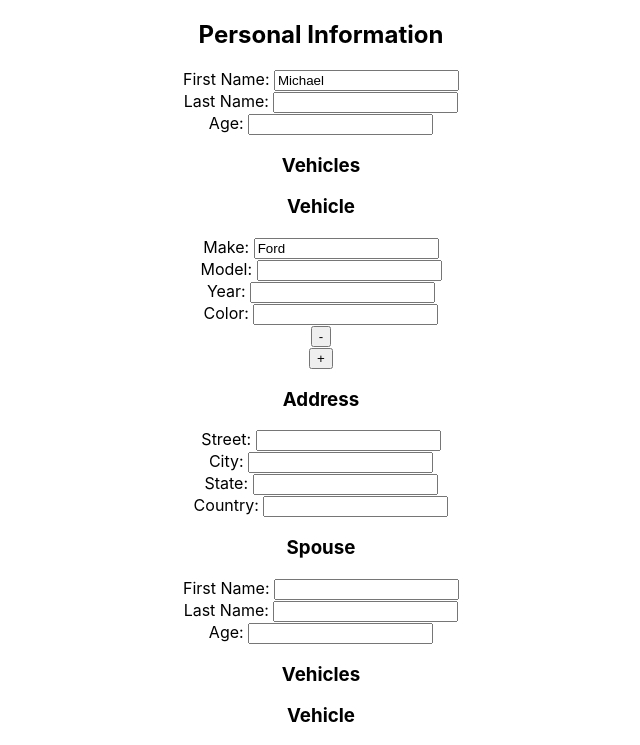
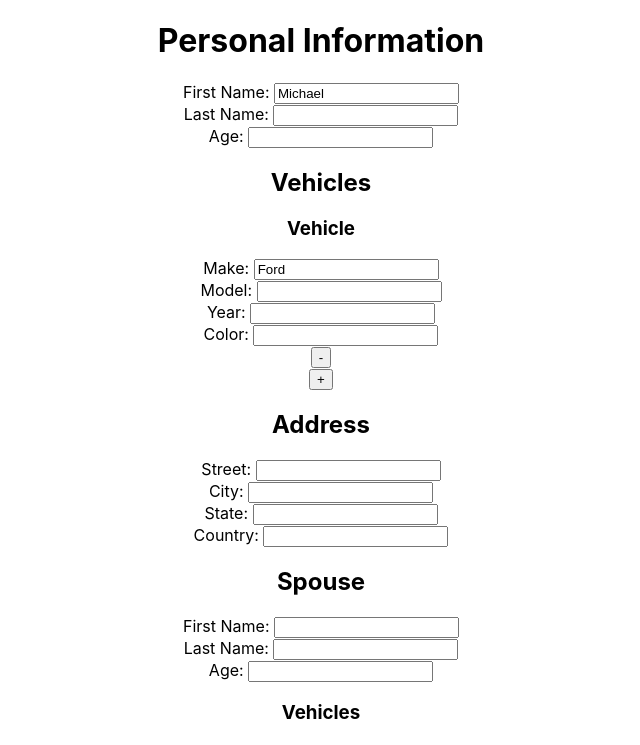
Before and after one commit to octant/formal, a React (Create React App) app: page / in a window 1280 px wide. Shown: the top 745 px of the page, without its empty margins (319-959 px from the left). Built offline with nearby package versions, Linux system fonts and the light colour scheme.

Commit message:
refactor: use depth feature

```diff
--- a/src/App.js
+++ b/src/App.js
@@ -19,7 +19,7 @@ export default function App() {
       >
         {({ layout, methods }) => (
           <>
-            <h2>Personal Information</h2>
+            <h1>Personal Information</h1>
             {layout}
             <button onClick={methods.submit}>submit</button>
             <button onClick={methods.reset}>reset</button>
--- a/src/Layout.js
+++ b/src/Layout.js
@@ -1,9 +1,10 @@
 import React from "react";
 
 function SubFormTitle(props) {
+  const { depth } = props;
   const { label } = props.definition;
 
-  return <h3>{label}</h3>;
+  return React.createElement(`h${depth + 1}`, {}, label);
 }
 
 function SubformList(props) {
@@ -25,13 +26,13 @@ function SubformList(props) {
 }
 
 function SubformListItem(props) {
-  const { name, children: form } = props;
+  const { name, children: form, depth } = props;
   const { itemLabel: label } = props.definition;
   const { handleRemoveIndex } = props.methods;
 
   return (
     <div>
-      <h3>{label}</h3>
+      {React.createElement(`h${depth + 2}`, {}, label)}
       {form}
       <button onClick={() => handleRemoveIndex(name)}>-</button>
     </div>
```
